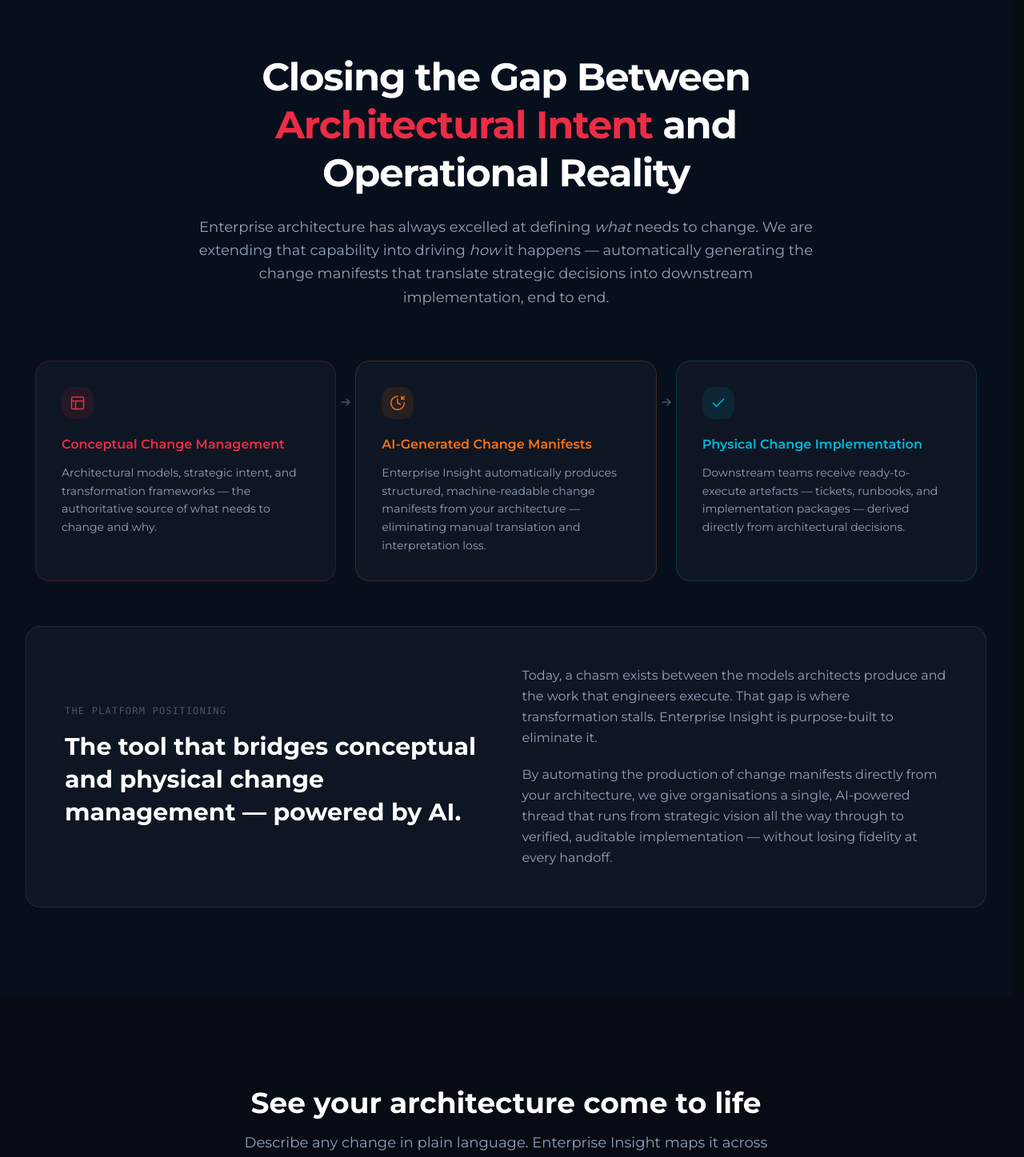
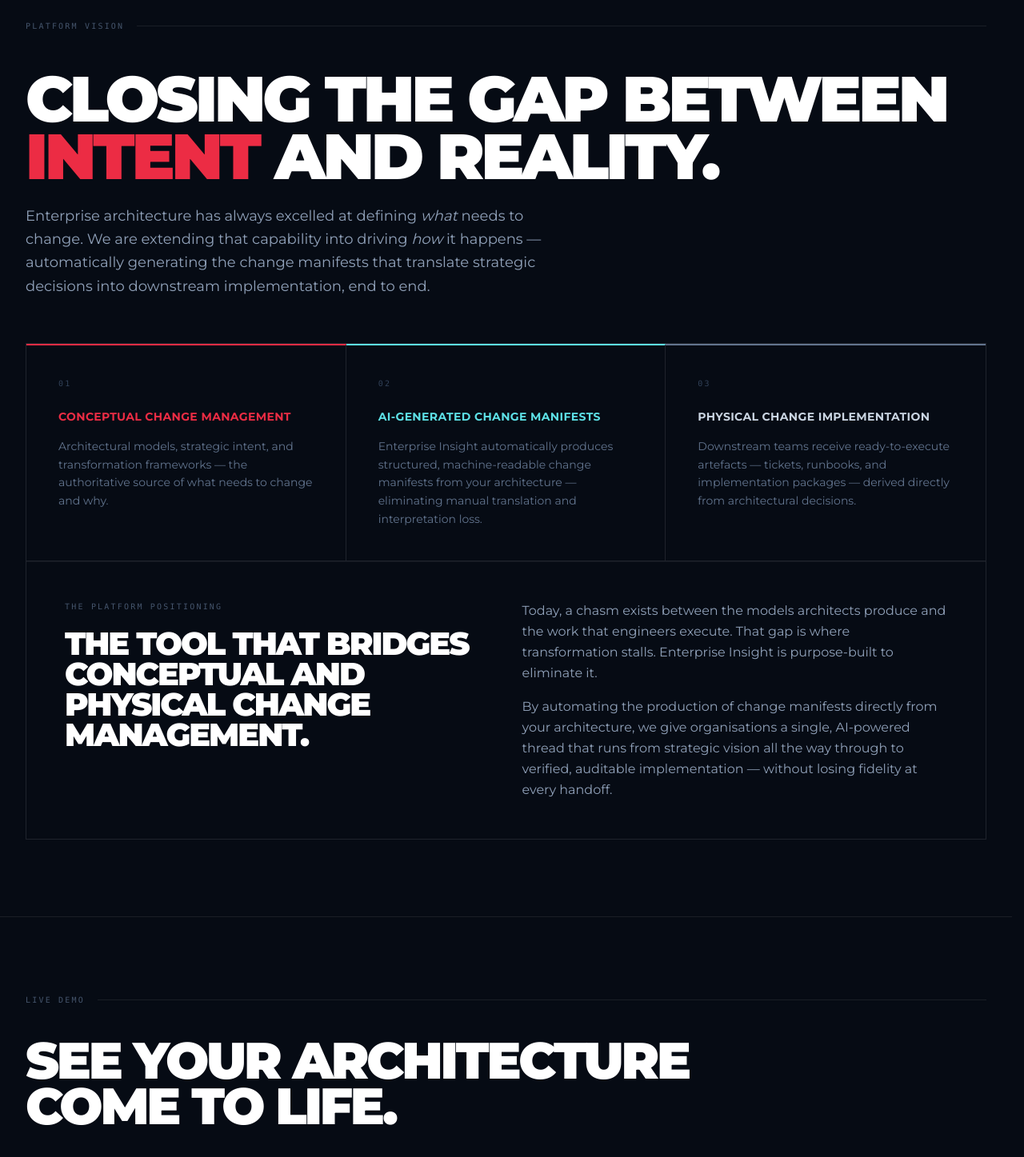
Before and after one commit to lashbcr/EIwebsite3, a Next.js app: page / in a window 1280 px wide. Shown: the part 1220-2667 px from the top of the page at 80% size. Built offline with nearby package versions, Linux system fonts and the light colour scheme.

Commit message:
redesign: apply editorial treatment to all sections
Co-Authored-By: Claude Sonnet 4.6 <noreply@anthropic.com>

```diff
--- a/src/components/sections/AICanvasDemo.tsx
+++ b/src/components/sections/AICanvasDemo.tsx
@@ -219,21 +219,26 @@ function AIPromptsPanel() {
 
 export function AICanvasDemo() {
   return (
-    <Section id="ai-canvas" className="bg-white dark:bg-[#060b14]">
-      <Container>
-        <AnimatedSection className="text-center mb-12">
-          <h2 className="text-3xl md:text-4xl font-bold text-slate-900 dark:text-white mb-4">
-            See your architecture come to life
+    <section id="ai-canvas" className="bg-[#060b14] border-t border-white/8">
+      <Container className="py-16 md:py-24">
+
+        {/* Section label */}
+        <AnimatedSection>
+          <div className="flex items-center gap-4 mb-10">
+            <span className="text-[10px] font-mono tracking-[0.22em] text-slate-600 uppercase shrink-0">Live Demo</span>
+            <div className="flex-1 h-px bg-white/8" />
+          </div>
+          <h2
+            className="font-black uppercase tracking-tighter leading-[0.9] text-white mb-10"
+            style={{ fontSize: 'clamp(2rem, 6vw, 4rem)' }}
+          >
+            See Your Architecture<br />Come to Life.
           </h2>
-          <p className="text-slate-500 dark:text-slate-400 max-w-2xl mx-auto text-lg">
-            Describe any change in plain language. Enterprise Insight maps it across your Business,
-            Application, and Technology layers — instantly.
-          </p>
         </AnimatedSection>
 
         <AnimatedSection delay={0.15}>
           <div
-            className="rounded-2xl border border-white/10 overflow-hidden"
+            className="border border-white/10 overflow-hidden"
             style={{ background: CANVAS_BG }}
           >
             <div className="grid grid-cols-1 lg:grid-cols-[1fr_340px]">
@@ -245,19 +250,13 @@ export function AICanvasDemo() {
               </div>
 
               {/* Right: AI Prompts panel */}
-              <div
-                className="rounded-b-2xl lg:rounded-b-none lg:rounded-r-2xl"
-                style={{
-                  background: '#0f1623',
-                  boxShadow: 'inset 0 0 0 1px rgba(168,85,247,0.35), 0 0 40px rgba(168,85,247,0.1)',
-                }}
-              >
+              <div style={{ background: '#0f1623', borderLeft: '1px solid rgba(93,224,230,0.15)' }}>
                 <AIPromptsPanel />
               </div>
             </div>
           </div>
         </AnimatedSection>
       </Container>
-    </Section>
+    </section>
   );
 }
--- a/src/components/sections/LogoFeatures.tsx
+++ b/src/components/sections/LogoFeatures.tsx
@@ -45,12 +45,12 @@ type Feature = (typeof FEATURES)[number];
 
 function FeaturePanel({ feature }: { feature: Feature }) {
   return (
-    <div className="p-6 md:p-8 rounded-xl border border-slate-200 bg-white backdrop-blur-sm max-w-xs w-full dark:border-white/10 dark:bg-white/5">
-      <div className="w-1.5 h-1.5 rounded-full bg-primary-500 mb-3" />
-      <h3 className="text-sm font-semibold text-slate-900 mb-2 leading-snug dark:text-white">
+    <div className="p-6 md:p-7 border border-white/10 bg-[#060b14] max-w-xs w-full">
+      <div className="w-1.5 h-1.5 bg-primary-500 mb-4" />
+      <h3 className="text-xs font-bold font-mono uppercase tracking-widest text-white mb-2 leading-snug">
         {feature.title}
       </h3>
-      <p className="text-xs text-slate-500 leading-relaxed dark:text-slate-400">{feature.description}</p>
+      <p className="text-xs text-slate-500 leading-relaxed">{feature.description}</p>
     </div>
   );
 }
@@ -172,14 +172,21 @@ export function LogoFeatures() {
   return (
     <div ref={scrollRef} style={{ height: '500vh' }} id="logo-features">
       {/* Sticky visual container — pinned for the duration of scroll */}
-      <div className="sticky top-0 h-screen bg-white dark:bg-[#060b14] flex flex-col justify-center overflow-hidden">
+      <div className="sticky top-0 h-screen bg-[#060b14] flex flex-col justify-center overflow-hidden border-t border-white/8">
         <Container>
-          <AnimatedSection className="text-center mb-10 md:mb-14">
-            <h2 className="text-3xl md:text-4xl font-bold tracking-tight text-slate-900 dark:text-white">
-              The platform, deconstructed
+          <AnimatedSection className="mb-8 md:mb-12">
+            <div className="flex items-center gap-4 mb-5">
+              <span className="text-[10px] font-mono tracking-[0.22em] text-slate-600 uppercase shrink-0">Platform</span>
+              <div className="flex-1 h-px bg-white/8" />
+            </div>
+            <h2
+              className="font-black uppercase tracking-tighter leading-[0.9] text-white"
+              style={{ fontSize: 'clamp(1.6rem, 4vw, 3rem)' }}
+            >
+              The Platform,<br />Deconstructed.
             </h2>
-            <p className="mt-4 text-lg text-slate-500 dark:text-slate-400 max-w-2xl mx-auto">
-              Every element of our mark represents a core capability. Scroll to reveal.
+            <p className="mt-3 text-xs font-mono text-slate-600 uppercase tracking-widest">
+              Scroll to reveal each capability.
             </p>
           </AnimatedSection>
 
--- a/src/components/sections/OurVision.tsx
+++ b/src/components/sections/OurVision.tsx
@@ -2,135 +2,115 @@
 
 import { AnimatedSection } from '@/components/ui/AnimatedSection';
 import { Container } from '@/components/ui/Container';
-import { Section } from '@/components/ui/Section';
 
 const steps = [
   {
+    index: '01',
     label: 'Conceptual Change Management',
     description:
       'Architectural models, strategic intent, and transformation frameworks — the authoritative source of what needs to change and why.',
-    icon: (
-      <svg width="20" height="20" viewBox="0 0 24 24" fill="none" stroke="currentColor" strokeWidth="1.75" strokeLinecap="round" strokeLinejoin="round">
-        <rect x="3" y="3" width="18" height="18" rx="2" />
-        <path d="M3 9h18M9 21V9" />
-      </svg>
-    ),
     color: 'text-primary-500',
-    iconBg: 'bg-primary-500/10 text-primary-500',
-    border: 'border-primary-500/20',
+    borderAccent: 'border-t-primary-500',
   },
   {
+    index: '02',
     label: 'AI-Generated Change Manifests',
     description:
       'Enterprise Insight automatically produces structured, machine-readable change manifests from your architecture — eliminating manual translation and interpretation loss.',
-    icon: (
-      <svg width="20" height="20" viewBox="0 0 24 24" fill="none" stroke="currentColor" strokeWidth="1.75" strokeLinecap="round" strokeLinejoin="round">
-        <path d="M12 2a10 10 0 1 0 10 10" />
-        <path d="M12 6v6l4 2" />
-        <path d="M18 2v4h4" />
-        <path d="M22 2l-4 4" />
-      </svg>
-    ),
-    color: 'text-secondary-500',
-    iconBg: 'bg-secondary-500/10 text-secondary-500',
-    border: 'border-secondary-500/20',
+    color: 'text-[#5de0e6]',
+    borderAccent: 'border-t-[#5de0e6]',
   },
   {
+    index: '03',
     label: 'Physical Change Implementation',
     description:
       'Downstream teams receive ready-to-execute artefacts — tickets, runbooks, and implementation packages — derived directly from architectural decisions.',
-    icon: (
-      <svg width="20" height="20" viewBox="0 0 24 24" fill="none" stroke="currentColor" strokeWidth="1.75" strokeLinecap="round" strokeLinejoin="round">
-        <polyline points="20 6 9 17 4 12" />
-      </svg>
-    ),
-    color: 'text-cyan-500',
-    iconBg: 'bg-cyan-500/10 text-cyan-500',
-    border: 'border-cyan-500/20',
+    color: 'text-slate-300',
+    borderAccent: 'border-t-slate-500',
   },
 ];
 
 export function OurVision() {
   return (
-    <Section className="bg-slate-50 dark:bg-[#080f1c] relative overflow-hidden">
-      {/* Background glow */}
-      <div className="absolute inset-0 -z-10 pointer-events-none">
-        <div className="absolute top-1/2 left-1/2 -translate-x-1/2 -translate-y-1/2 w-200 h-80 rounded-full bg-secondary-600/8 dark:bg-secondary-600/12 blur-3xl" />
-        <div className="absolute top-0 right-1/4 w-80 h-80 rounded-full bg-primary-600/6 dark:bg-primary-600/8 blur-3xl" />
+    <section className="bg-[#060b14] border-t border-white/8">
+      {/* Diagonal texture */}
+      <div className="absolute inset-0 pointer-events-none" aria-hidden>
+        <div
+          className="absolute inset-0 opacity-[0.025]"
+          style={{
+            backgroundImage: 'repeating-linear-gradient(135deg, #5de0e6 0, #5de0e6 1px, transparent 0, transparent 60%)',
+            backgroundSize: '28px 28px',
+          }}
+        />
       </div>
 
-      <Container>
-        {/* Header */}
-        <AnimatedSection className="text-center mb-16 max-w-3xl mx-auto">
-          <h2 className="text-3xl md:text-5xl font-bold tracking-tight text-slate-900 dark:text-white leading-tight">
-            Closing the Gap Between{' '}
-            <span className="text-primary-500 relative">
-              Architectural Intent
-            </span>{' '}
-            and Operational Reality
+      <Container className="relative py-16 md:py-24">
+
+        {/* Section label */}
+        <div className="flex items-center gap-4 mb-12">
+          <span className="text-[10px] font-mono tracking-[0.22em] text-slate-600 uppercase shrink-0">Platform Vision</span>
+          <div className="flex-1 h-px bg-white/8" />
+        </div>
+
+        {/* Headline */}
+        <AnimatedSection className="mb-14">
+          <h2
+            className="font-black uppercase tracking-tighter leading-[0.9] text-white"
+            style={{ fontSize: 'clamp(2.2rem, 7vw, 5rem)' }}
+          >
+            Closing the Gap Between<br />
+            <span className="text-primary-500">Intent</span> and Reality.
           </h2>
-
-          <p className="mt-6 text-lg text-slate-500 dark:text-slate-400 leading-relaxed">
-            Enterprise architecture has always excelled at defining <em>what</em> needs to change. We are extending
-            that capability into driving <em>how</em> it happens — automatically generating the change manifests
-            that translate strategic decisions into downstream implementation, end to end.
+          <p className="mt-6 text-base md:text-lg text-slate-400 leading-relaxed max-w-2xl">
+            Enterprise architecture has always excelled at defining <em>what</em> needs to change.
+            We are extending that capability into driving <em>how</em> it happens — automatically generating
+            the change manifests that translate strategic decisions into downstream implementation, end to end.
           </p>
         </AnimatedSection>
 
-        {/* Bridge steps */}
-        <div className="grid md:grid-cols-3 gap-4 md:gap-0 relative">
-
+        {/* Three-step grid — shared border, no gaps, no radius */}
+        <AnimatedSection delay={0.1}>
+          <div className="grid md:grid-cols-3 border border-white/10">
             {steps.map((step, i) => (
-            <AnimatedSection key={step.label} delay={i * 0.15} className="relative">
-              {/* Arrow connector (desktop) */}
-              {i < steps.length - 1 && (
-                <div className="hidden md:flex absolute top-10 -right-3 z-10 w-6 h-6 items-center justify-center">
-                  <svg width="12" height="12" viewBox="0 0 12 12" fill="none" className="text-slate-300 dark:text-slate-600">
-                    <path d="M1 6h10M7 2l4 4-4 4" stroke="currentColor" strokeWidth="1.5" strokeLinecap="round" strokeLinejoin="round" />
-                  </svg>
+              <div
+                key={step.label}
+                className={`p-8 md:p-10 border-t-2 ${step.borderAccent} ${i < steps.length - 1 ? 'border-b md:border-b-0 md:border-r border-white/10' : ''}`}
+              >
+                <span className="text-[10px] font-mono tracking-[0.22em] text-slate-700 uppercase block mb-6">{step.index}</span>
+                <h3 className={`text-sm font-bold uppercase tracking-wide mb-4 ${step.color}`}>{step.label}</h3>
+                <p className="text-sm text-slate-500 leading-relaxed">{step.description}</p>
               </div>
-              )}
-
-              <div className={`mx-2 md:mx-3 rounded-2xl border ${step.border} bg-white dark:bg-white/3 p-8 h-full transition-all duration-300 hover:shadow-lg`}>
-                <div className={`w-10 h-10 rounded-xl flex items-center justify-center mb-5 ${step.iconBg}`}>
-                  {step.icon}
-                </div>
-                <h3 className={`text-base font-semibold mb-3 ${step.color}`}>{step.label}</h3>
-                <p className="text-sm text-slate-500 dark:text-slate-400 leading-relaxed">
-                  {step.description}
-                </p>
+            ))}
           </div>
         </AnimatedSection>
-          ))}
-        </div>
 
-        {/* Vision statement */}
-        <AnimatedSection delay={0.4} className="mt-14">
-          <div className="rounded-2xl border border-slate-200 dark:border-white/8 bg-white dark:bg-white/3 p-8 md:p-12">
-            <div className="grid md:grid-cols-2 gap-10 items-center">
+        {/* Vision statement — hard border, no radius */}
+        <AnimatedSection delay={0.25} className="mt-0 border-l border-r border-b border-white/10">
+          <div className="p-8 md:p-12 grid md:grid-cols-2 gap-10 items-start border-t border-white/5">
             <div>
-                <p className="text-xs font-mono text-slate-400 dark:text-slate-600 uppercase tracking-widest mb-4">
-                  The Platform Positioning
-                </p>
-                <h3 className="text-2xl md:text-3xl font-bold text-slate-900 dark:text-white leading-snug">
-                  The tool that bridges conceptual and physical change management — powered by AI.
+              <span className="text-[10px] font-mono tracking-[0.22em] text-slate-600 uppercase block mb-5">The Platform Positioning</span>
+              <h3
+                className="font-black tracking-tighter leading-[0.95] text-white uppercase"
+                style={{ fontSize: 'clamp(1.5rem, 4vw, 2.5rem)' }}
+              >
+                The tool that bridges conceptual and physical change management.
               </h3>
             </div>
-              <div className="space-y-5">
-                <p className="text-slate-500 dark:text-slate-400 leading-relaxed">
+            <div className="space-y-4 text-slate-400 leading-relaxed text-sm md:text-base">
+              <p>
                 Today, a chasm exists between the models architects produce and the work that engineers execute.
                 That gap is where transformation stalls. Enterprise Insight is purpose-built to eliminate it.
               </p>
-                <p className="text-slate-500 dark:text-slate-400 leading-relaxed">
+              <p>
                 By automating the production of change manifests directly from your architecture, we give
                 organisations a single, AI-powered thread that runs from strategic vision all the way through
                 to verified, auditable implementation — without losing fidelity at every handoff.
               </p>
             </div>
           </div>
-          </div>
         </AnimatedSection>
+
       </Container>
-    </Section>
+    </section>
   );
 }
```
Also changed, not shown: src/components/sections/AIFeatures.tsx (+24 -49 lines), src/components/sections/BlogTeaser.tsx (+43 -53 lines), src/components/sections/LogoTicker.tsx (+9 -5 lines). Lines whose indentation alone changed are shown as unchanged.
